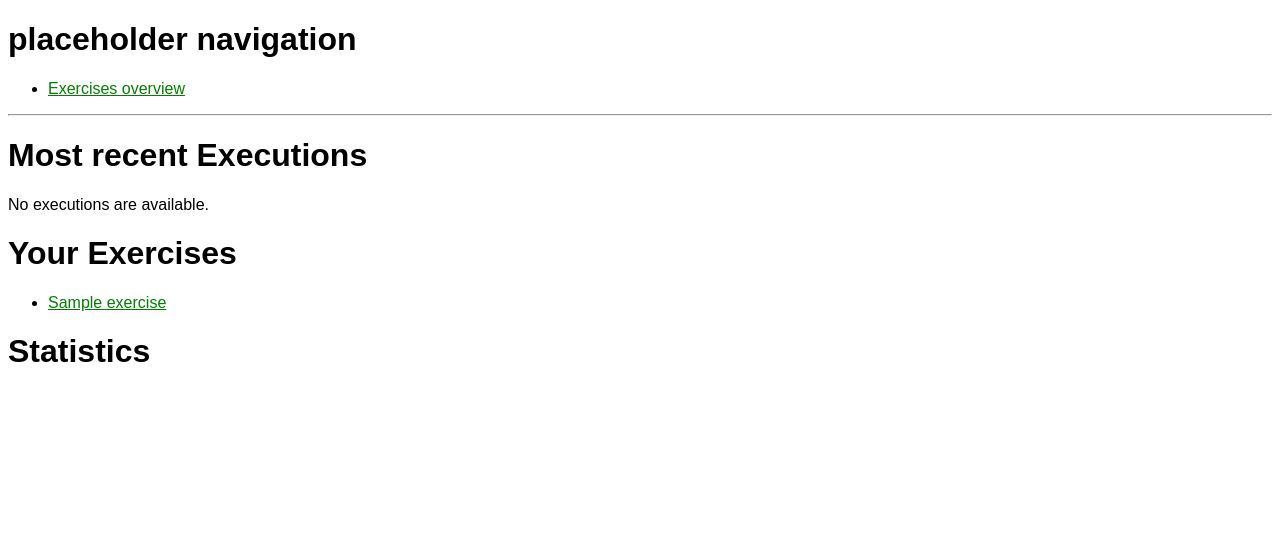
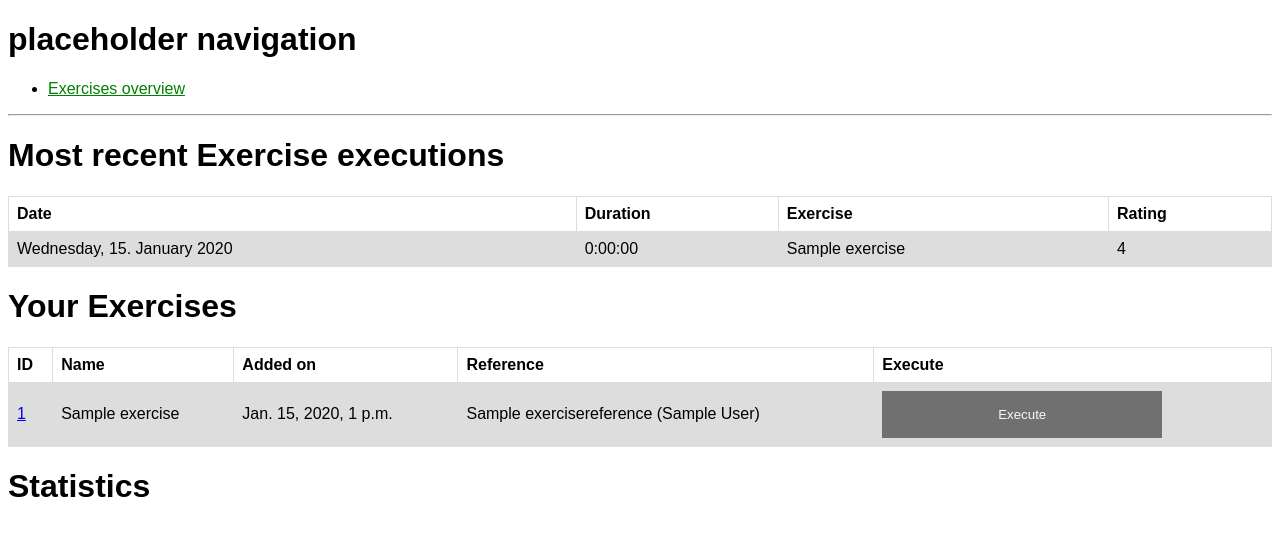
Before and after one commit to pkhurt/practicity, a Django app: page /progressTracker/ in a window 1280 px wide. Shown: the top 536 px of the page. Run offline with Django 3.2, Linux system fonts and the light colour scheme; tables that the repository leaves empty hold one stand-in row (values such as "Sample post").

Commit message:
Added execution functionality to index page.

```diff
--- a/practicity/progressTracker/templates/progressTracker/exercises.html
+++ b/practicity/progressTracker/templates/progressTracker/exercises.html
@@ -21,8 +21,6 @@
     <button type="submit" class="btn">Done</button>
     <button type="button" class="btn cancel" onclick="closeForm()">Cancel</button>
   </form>
-
-
 </div>
 
 <h1>Your Exercises</h1>
--- a/practicity/progressTracker/templates/progressTracker/index.html
+++ b/practicity/progressTracker/templates/progressTracker/index.html
@@ -12,27 +12,84 @@
     <li><a href="{% url 'progressTracker:exercises' %}">Exercises overview</a></li>
 </ul>
 <hr>
-<h1>Most recent Executions</h1>
+
+<!-- POP UP FORM -->
+<div class="form-popup" id="executionForm">
+  <form action="{% url 'progressTracker:index' %}" class="form-container" method="post">
+    {% csrf_token %}
+    <h1>Execution</h1>
+    {{ form }}
+
+    <button type="submit" class="btn">Done</button>
+    <button type="button" class="btn cancel" onclick="closeForm()">Cancel</button>
+  </form>
+</div>
+<!-- END POP UP FORM -->
+
+<h1>Most recent Exercise executions</h1>
 {% if latest_execution_list %}
-    <ul>
+    <table>
+        <tr>
+            <th>Date</th>
+            <th>Duration</th>
+            <th>Exercise</th>
+            <th>Rating</th>
+        </tr>
     {% for execution in latest_execution_list %}
-        <li><a href="{% url 'progressTracker:session_detail' session.id %}">{{ execution.execution_start }}</a></li>
+        <tr>
+            <td>{{ execution.date_of_execution_formatted }}</td>
+            <td>{{ execution.duration_executed }}</td>
+            <td>{{ execution.exercise }}</td>
+            <td>{{ execution.execution_rating }}</td>
+        </tr>
     {% endfor %}
-    </ul>
+    </table>
 {% else %}
     <p>No executions are available.</p>
 {% endif %}
 
 <h1>Your Exercises</h1>
 {% if exercise_list %}
-    <ul>
+    <table>
+        <tr>
+            <th>ID</th>
+            <th>Name</th>
+            <th>Added on</th>
+            <th>Reference</th>
+            <th>Execute</th>
+        </tr>
     {% for exercise in exercise_list %}
-        <li><a href="{% url 'progressTracker:exercise_detail' exercise.id %}">{{ exercise }}</a></li>
+        <tr>
+            <td><a href="{% url 'progressTracker:exercise_detail' exercise.id %}">{{ exercise.id }}</a></td>
+            <td>{{ exercise.exercise_name }}</td>
+            <td>{{ exercise.exercise_added }}</td>
+            <td>{{ exercise.exercise_reference }}</td>
+            <td><button class="execute-button" onclick="openForm()" data-arg1="{{ exercise.id }}">Execute</button></td>
+        </tr>
     {% endfor %}
-    </ul>
+    </table>
 {% else %}
     <p>No exercises available.</p>
 {% endif %}
+
+<script>
+function openForm() {
+  document.getElementById("executionForm").style.display = "block";
+  let arg1 = event.target.getAttribute('data-arg1');
+
+  var date = new Date();
+  var currentDate = date.toISOString().slice(0,10);
+  var currentTime = date.getHours() + ':' + date.getMinutes();
+
+  // pre-fill form:
+  document.getElementById("id_exercise").value = arg1;
+  document.getElementById("id_start").value = currentDate + " " + currentTime;
+}
+
+function closeForm() {
+  document.getElementById("executionForm").style.display = "none";
+}
+</script>
 
 <h1>Statistics</h1>
 
--- a/practicity/progressTracker/views.py
+++ b/practicity/progressTracker/views.py
@@ -8,31 +8,19 @@ from .models import Exercise, Execution
 from .forms import ExecutionForm
 
 
-# Form Post actions
-def get_exercise(request):
-    # if this is a POST request we need to process the form data
-    if request.method == 'POST':
-        # create a form instance and populate it with data from the request
-        form = ExecutionForm(request.POST)
-        # check if valid
-        if form.is_valid():
-            return HttpResponseRedirect('/thanks/')
-    # if a GET (or any other method) we'll create a blank form
-    else:
-        form = ExecutionForm()
-
-    return render(request, 'exercise_execution.html', {'form', form})
-
-
 # Create your views here.
 def index(request):
     latest_execution_list = Execution.objects.filter(
         execution_start__lte=timezone.now()).order_by('-execution_start')[:5]
     exercise_list = Exercise.objects.all()
 
+    # Get execution form
+    form = get_execute_form(request)
+
     context = {
-        'latest_session_list': latest_execution_list,
+        'latest_execution_list': latest_execution_list,
         'exercise_list': exercise_list,
+        'form': form,
     }
 
     return render(request, 'progressTracker/index.html', context)
@@ -50,23 +38,9 @@ def session_detail(request, practice_session_id):
 
 def exercises_view(request):
     exercise_list = Exercise.objects.all()
-    # if this is a POST request we got feedback from the exercise execution form on the
-    # template
-    if request.method == 'POST':
-        # create a form instance and populate it with data from the request
-        form = ExecutionForm(request.POST)
-        # check if valid
-        if form.is_valid():
-            # Write exercise execution into DB execution
-            execution = Execution(execution_start=request.POST['start'],
-                                  execution_end=request.POST['end'],
-                                  execution_rating=request.POST['rating'],
-                                  execution_tempo=request.POST['tempo'],
-                                  exercise_id=request.POST["exercise"])
-            execution.save()
-    # if a GET (or any other method) we'll create a blank form
-    else:
-        form = ExecutionForm()
+
+    # get exercise execution form
+    form = get_execute_form(request)
 
     template_name = 'progressTracker/exercises.html'
 
@@ -76,7 +50,6 @@ def exercises_view(request):
     }
 
     return render(request, template_name, context)
-
 
 
 class ExerciseDetailView(generic.DetailView):
@@ -101,14 +74,23 @@ def exercise_execution(request, exercise_id):
 
     return HttpResponse("Nice! You executed exercise %s " % exercise.exercise_name)
 
-    # if request.POST['execution'] == 'Executed':
-    #     exercise.exercise_executed += 1
-    #     exercise.save()
-    #     return HttpResponse("You have successfully executed %s: Total now: %s " %
-    #                         (exercise.exercise_name, str(exercise.exercise_times_executed)))
-    # else:
-    #     return HttpResponse("You did not execute %s " % exercise.exercise_name)
-    # context = {
-    #     'exercise': exercise,
-    # }
-    # return render(request, 'progressTracker/exercise_execution.html', context)
+
+# Helper Functions
+def get_execute_form(request):
+    if request.method == 'POST':
+        # create a form instance and populate it with data from the request
+        form = ExecutionForm(request.POST)
+        # check if valid
+        if form.is_valid():
+            # Write exercise execution into DB execution
+            execution = Execution(execution_start=request.POST['start'],
+                                  execution_end=request.POST['end'],
+                                  execution_rating=request.POST['rating'],
+                                  execution_tempo=request.POST['tempo'],
+                                  exercise_id=request.POST["exercise"])
+            execution.save()
+    # if a GET (or any other method) we'll create a blank form
+    else:
+        form = ExecutionForm()
+
+    return form
```
Also changed, not shown: practicity/progressTracker/templatetags/template_modelmethod_functions.py (added, +25 -0 lines), practicity/progressTracker/templatetags/__init__.py (added).
